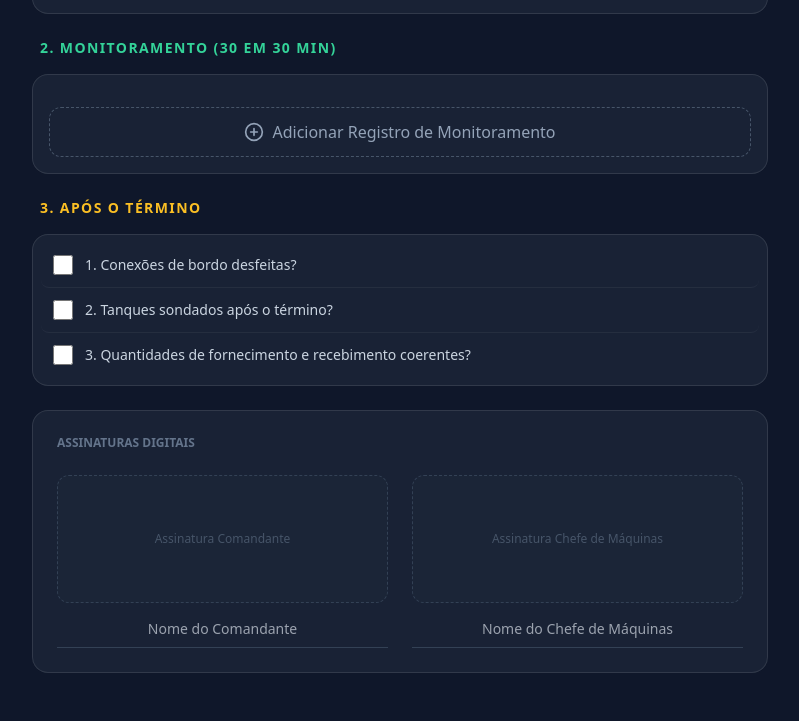
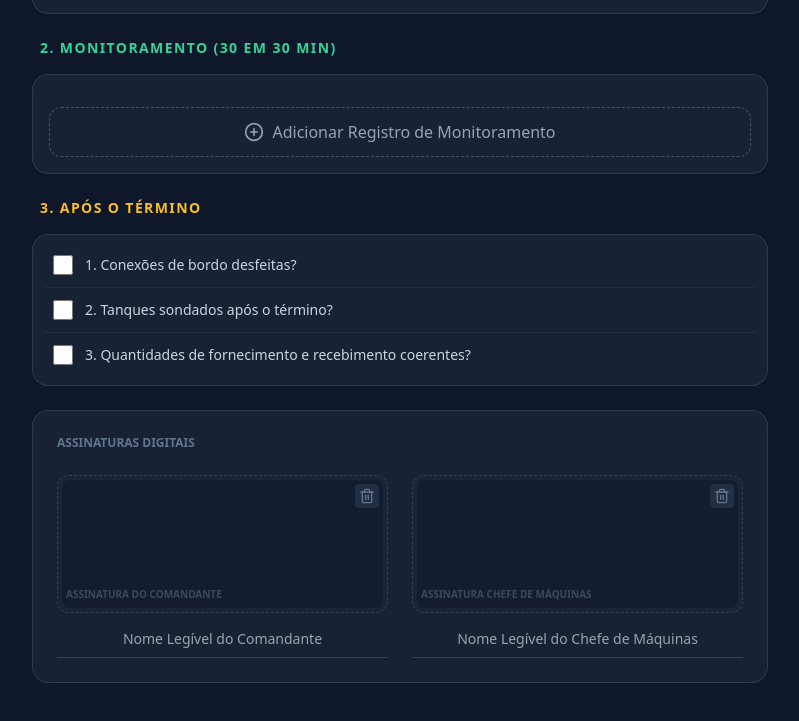
Before and after one commit to Jbvix/tugmarine, a plain HTML site: page Bunkering Checklist.html in a window 1280 px wide. Shown: the part 1428-2149 px from the top of the page, without its empty margins (240-1039 px from the left). Drawn offline with nearby package versions, Linux system fonts and the light colour scheme.

Commit message:
feat: Introduce interactive digital signature pads with clear functionality and update signature input fields.

```diff
--- a/Bunkering Checklist.html
+++ b/Bunkering Checklist.html
@@ -108,22 +108,46 @@
         <!-- Signatures -->
         <section class="glass rounded-2xl p-6 space-y-6">
             <h3 class="text-xs font-bold text-slate-500 uppercase">Assinaturas Digitais</h3>
-            <div class="grid grid-cols-2 gap-6">
+            <div class="grid grid-cols-1 md:grid-cols-2 gap-6">
+                <!-- Commander Signature -->
                 <div class="space-y-2">
-                    <div
-                        class="h-32 bg-slate-800/50 rounded-xl border border-dashed border-slate-700 flex items-center justify-center text-slate-600">
-                        <span class="text-xs">Assinatura Comandante</span>
+                    <div class="bg-slate-800/50 rounded-xl border border-dashed border-slate-700 p-1 relative">
+                        <canvas id="sig-cmd"
+                            class="w-full h-32 bg-slate-900/50 rounded-lg cursor-crosshair touch-none"></canvas>
+                        <div class="absolute top-2 right-2">
+                            <button onclick="clearSig('sig-cmd')"
+                                class="p-1 bg-slate-700/50 hover:bg-red-500/20 text-slate-500 hover:text-red-400 rounded transition-colors"
+                                title="Limpar">
+                                <i data-lucide="trash-2" class="w-4 h-4"></i>
+                            </button>
+                        </div>
+                        <div class="absolute bottom-2 left-2 pointer-events-none opacity-50">
+                            <span class="text-[10px] uppercase font-bold text-slate-500">Assinatura do Comandante</span>
+                        </div>
                     </div>
-                    <input type="text" placeholder="Nome do Comandante"
-                        class="w-full bg-transparent border-b border-slate-700 p-2 text-sm text-center outline-none">
+                    <input type="text" placeholder="Nome Legível do Comandante"
+                        class="w-full bg-transparent border-b border-slate-700 p-2 text-sm text-center outline-none focus:border-blue-500 transition-colors">
                 </div>
+
+                <!-- Chief Engineer Signature -->
                 <div class="space-y-2">
-                    <div
-                        class="h-32 bg-slate-800/50 rounded-xl border border-dashed border-slate-700 flex items-center justify-center text-slate-600">
-                        <span class="text-xs">Assinatura Chefe de Máquinas</span>
+                    <div class="bg-slate-800/50 rounded-xl border border-dashed border-slate-700 p-1 relative">
+                        <canvas id="sig-chf"
+                            class="w-full h-32 bg-slate-900/50 rounded-lg cursor-crosshair touch-none"></canvas>
+                        <div class="absolute top-2 right-2">
+                            <button onclick="clearSig('sig-chf')"
+                                class="p-1 bg-slate-700/50 hover:bg-red-500/20 text-slate-500 hover:text-red-400 rounded transition-colors"
+                                title="Limpar">
+                                <i data-lucide="trash-2" class="w-4 h-4"></i>
+                            </button>
+                        </div>
+                        <div class="absolute bottom-2 left-2 pointer-events-none opacity-50">
+                            <span class="text-[10px] uppercase font-bold text-slate-500">Assinatura Chefe de
+                                Máquinas</span>
+                        </div>
                     </div>
-                    <input type="text" placeholder="Nome do Chefe de Máquinas"
-                        class="w-full bg-transparent border-b border-slate-700 p-2 text-sm text-center outline-none">
+                    <input type="text" placeholder="Nome Legível do Chefe de Máquinas"
+                        class="w-full bg-transparent border-b border-slate-700 p-2 text-sm text-center outline-none focus:border-blue-500 transition-colors">
                 </div>
             </div>
         </section>
@@ -178,6 +202,71 @@
             });
         }
 
+        // Signature Logic
+        function initSignaturePad(canvasId) {
+            const canvas = document.getElementById(canvasId);
+            const ctx = canvas.getContext('2d');
+            let isDrawing = false;
+
+            // Resize canvas to match display size
+            function resize() {
+                const rect = canvas.getBoundingClientRect();
+                canvas.width = rect.width;
+                canvas.height = rect.height;
+                ctx.strokeStyle = '#3b82f6'; // Blue signature
+                ctx.lineWidth = 2;
+                ctx.lineCap = 'round';
+            }
+            window.addEventListener('resize', resize);
+            resize(); // Initial resize
+
+            function getPos(e) {
+                const rect = canvas.getBoundingClientRect();
+                const clientX = e.touches ? e.touches[0].clientX : e.clientX;
+                const clientY = e.touches ? e.touches[0].clientY : e.clientY;
+                return {
+                    x: clientX - rect.left,
+                    y: clientY - rect.top
+                };
+            }
+
+            function start(e) {
+                isDrawing = true;
+                const pos = getPos(e);
+                ctx.beginPath();
+                ctx.moveTo(pos.x, pos.y);
+                e.preventDefault();
+            }
+
+            function move(e) {
+                if (!isDrawing) return;
+                const pos = getPos(e);
+                ctx.lineTo(pos.x, pos.y);
+                ctx.stroke();
+                e.preventDefault();
+            }
+
+            function stop() {
+                isDrawing = false;
+            }
+
+            canvas.addEventListener('mousedown', start);
+            canvas.addEventListener('touchstart', start);
+
+            canvas.addEventListener('mousemove', move);
+            canvas.addEventListener('touchmove', move);
+
+            canvas.addEventListener('mouseup', stop);
+            canvas.addEventListener('mouseleave', stop);
+            canvas.addEventListener('touchend', stop);
+        }
+
+        function clearSig(id) {
+            const canvas = document.getElementById(id);
+            const ctx = canvas.getContext('2d');
+            ctx.clearRect(0, 0, canvas.width, canvas.height);
+        }
+
         function addMonitoringEntry() {
             const logContainer = document.getElementById('monitoring-log');
             const entry = document.createElement('div');
@@ -207,6 +296,12 @@
         renderChecklist(PRE_CHECK_ITEMS, 'pre-check-list', 'pre');
         renderChecklist(POST_CHECK_ITEMS, 'post-check-list', 'post');
 
+        // Init Pads
+        setTimeout(() => {
+            initSignaturePad('sig-cmd');
+            initSignaturePad('sig-chf');
+        }, 500);
+
     </script>
 </body>
 
```
